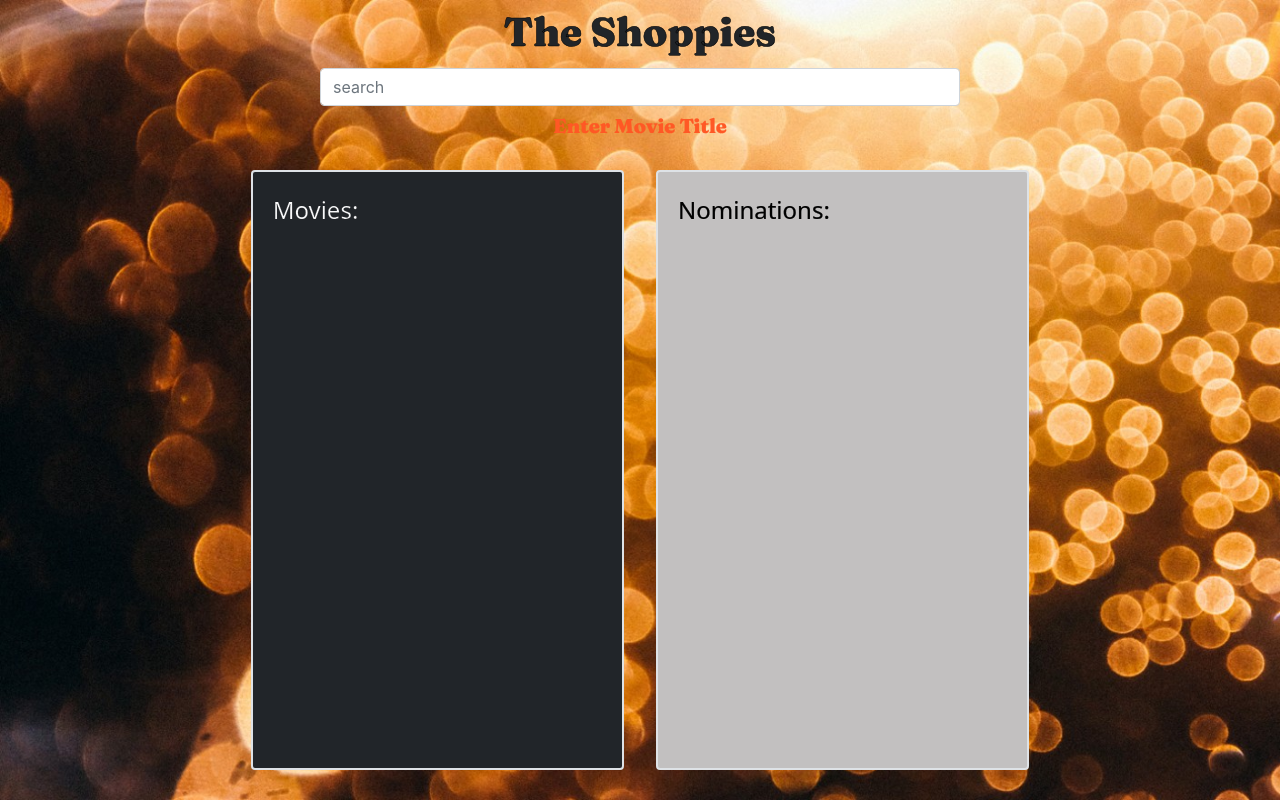
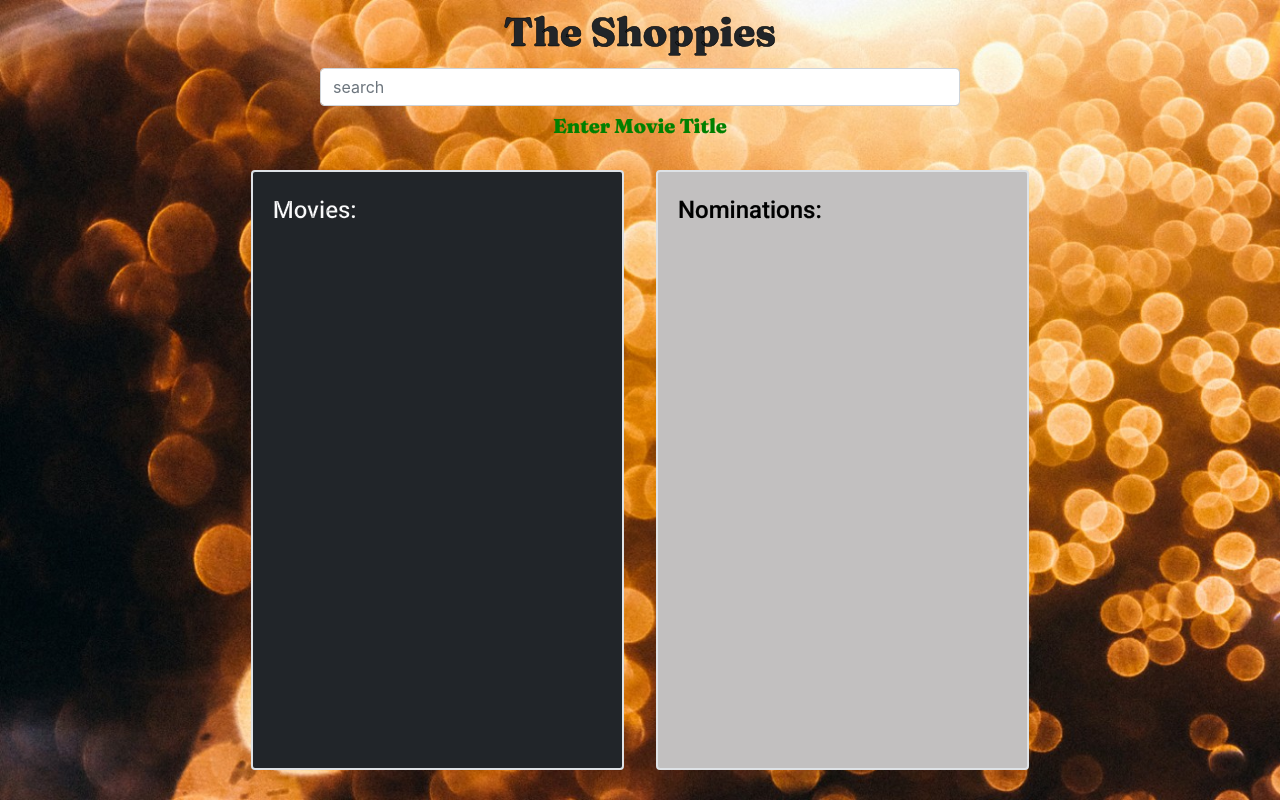
Before and after one commit to Jdonne/shoppies, a React (Create React App) app: page / in a window 1280 px wide. Built offline with nearby package versions, Linux system fonts and the light colour scheme.

Commit message:
Change font styling

```diff
--- a/public/index.html
+++ b/public/index.html
@@ -14,6 +14,11 @@
       rel="stylesheet"
       integrity="sha384-giJF6kkoqNQ00vy+HMDP7azOuL0xtbfIcaT9wjKHr8RbDVddVHyTfAAsrekwKmP1"
       crossorigin="anonymous"
+    />
+    <link rel="preconnect" href="https://fonts.gstatic.com" />
+    <link
+      href="https://fonts.googleapis.com/css2?family=Roboto:wght@500&display=swap"
+      rel="stylesheet"
     />
     <link rel="preconnect" href="https://fonts.gstatic.com" />
     <link
--- a/src/App.css
+++ b/src/App.css
@@ -4,6 +4,9 @@
 /* title font */
 .title {
   font-family: "Fraunces", serif;
+}
+.roboto {
+  font-family: "Roboto", sans-serif;
 }
 
 .clicked {
@@ -20,7 +23,7 @@
 .submitted {
   z-index: 2;
   position: absolute;
-  padding: 50px 70px;
+  padding: 50px 80px;
   top: 20%;
   background-image: url("./components/imgs/submitted.jpg");
 }
@@ -54,16 +57,14 @@ h5 {
   -webkit-text-stroke: 0.2px; /*  width and color */
 
   font-family: sans;
-  color: rgb(255, 88, 37);
+  color: green;
 }
 h1 {
   -webkit-text-stroke: 0.5px black; /*  width and color */
 
   font-family: sans;
 }
-.nomLinks {
-  color: rgb(228, 92, 43);
-}
+
 .nomLinks:hover {
   color: rgb(240, 137, 53);
 }
--- a/src/App.js
+++ b/src/App.js
@@ -105,8 +105,12 @@ const App = () => {
       <h5 className="mt-2 title ">Enter Movie Title</h5>
 
       <div className="row justify-content-center  nomArea  mt-4 mb-3">
-        <div className="col-lg-5 border border-2 border-muted  rounded bg-dark mx-3  ">
-          <h4 className="mx-2 mt-4 text-light">Movies:</h4>
+        <div
+          className={
+            hideNom +
+            " col-lg-5 border border-2 border-muted  rounded bg-dark mx-3  "
+          }>
+          <h4 className="mx-2 roboto mt-4 text-light">Movies:</h4>
           <div className="mb-4">
             {movies.map((movie, index) => (
               <Card
@@ -127,10 +131,10 @@ const App = () => {
             hideNom +
             " col-lg-5 border border-2 rounded border-muted mx-3 nomSection   "
           }>
-          <h4 className="mx-2 mt-4">Nominations:</h4>
+          <h4 className="mx-2 mt-4 roboto">Nominations:</h4>
           <div className="mb-4">
             <div className={over}>
-              <h5 className="m-2 ">You've chosen 5 Nominations</h5>{" "}
+              <h5 className="m-2 roboto">You've chosen 5 Nominations</h5>{" "}
               <div className="d-flex">
                 <button
                   className="btn-sm btn btn-danger resetBtn m-2"
--- a/src/components/Nom.jsx
+++ b/src/components/Nom.jsx
@@ -14,7 +14,7 @@ const Nom = (props) => {
           target="_blank"
           rel="noreferrer"
           href={"https://www.imdb.com/title/" + props.imdb}
-          className="nomLinks">
+          className="link-danger">
           {props.title + " (" + props.year + ")"}
         </a>
       </div>
--- a/src/components/Submitted.jsx
+++ b/src/components/Submitted.jsx
@@ -1,15 +1,15 @@
 const Submitted = (props) => {
   return (
     <div className={props.submit + " border-2 border  rounded border-dark"}>
-      <h1 className="text-warning">Here Are Your Nominees:</h1>
+      <h1 className="text-warning roboto">Here Are Your Nominees:</h1>
       {props.nomList.map((movie, index) => (
-        <div className="m-2">
+        <div className="m-2 roboto">
           {" "}
           <a
             target="_blank"
             rel="noreferrer"
             href={"https://www.imdb.com/title/" + movie.imdbID}
-            className="link-danger h5 ">
+            className="link-danger  h5 ">
             {movie.Title + " (" + movie.Year + ")"}
           </a>
         </div>
```
Also changed, not shown: 1 other file (tests, documents, lock files or other folders).
